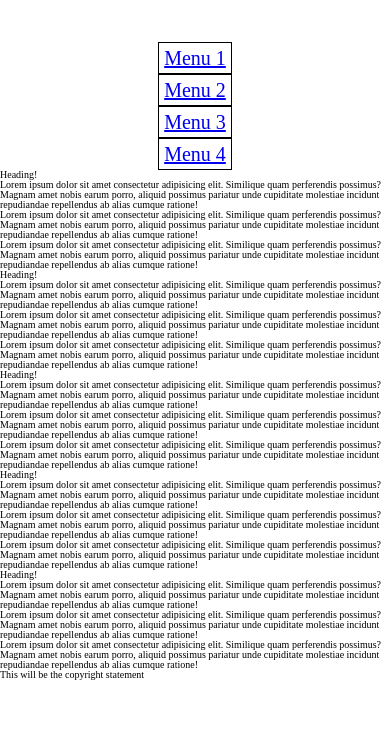
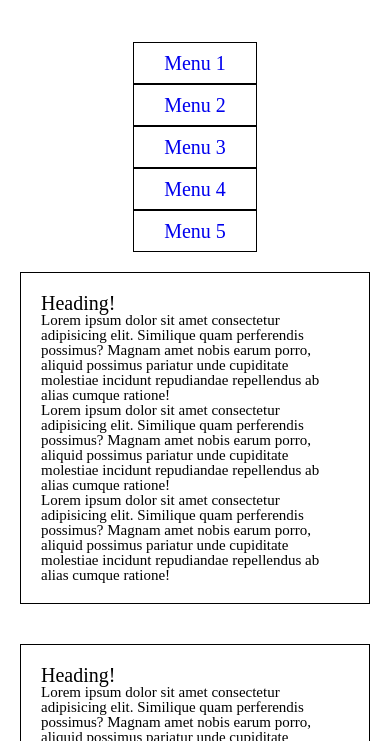
Before and after one commit to internation-rural-school-report/irsr-marketing-page-mj, a plain HTML site: page index.html in a window 390 px wide. Shown: the part 103-844 px from the top of the page. Drawn offline with Linux system fonts and the light colour scheme.

Commit message:
mobile nav and desktop nav styling layout and content boxes

```diff
--- a/index.html
+++ b/index.html
@@ -29,9 +29,11 @@
         <li><a href=#>Menu 2</a></li>
         <li><a href=#>Menu 3</a></li>
         <li><a href=#>Menu 4</a></li>
+        <li><a href=#>Menu 5</a></li>
     </ul>
 </nav>
 
+<div class="content-container">
 <section class="content-section">
 <h2>Heading!</h2>
 <p>Lorem ipsum dolor sit amet consectetur adipisicing elit. Similique quam perferendis possimus? Magnam amet nobis earum porro, aliquid possimus pariatur unde cupiditate molestiae incidunt repudiandae repellendus ab alias cumque ratione!</p>
@@ -76,6 +78,7 @@
 
     <p>Lorem ipsum dolor sit amet consectetur adipisicing elit. Similique quam perferendis possimus? Magnam amet nobis earum porro, aliquid possimus pariatur unde cupiditate molestiae incidunt repudiandae repellendus ab alias cumque ratione!</p>
 </section>
+</div>
 <footer>
     <p id="footer">This will be the copyright statement</p>
 </footer>
--- a/less/footer.less
+++ b/less/footer.less
@@ -0,0 +1,3 @@
+footer {
+    text-align: center;
+}
--- a/less/header.less
+++ b/less/header.less
@@ -37,10 +37,11 @@ justify-content: center;
         flex-direction: column;
         li {
             font-size: 1rem;
-            padding: .5rem;
+            padding: 1rem 3rem;
             border: 1px solid black;
             a {
-                font-size: 2em;
+                font-size: 2rem;
+                text-decoration: none;
             }
         }
     }
@@ -48,7 +49,7 @@ justify-content: center;
 
 //Desktop Styles
 
-@media screen and @desktop {
+@media @desktop {
     header {
         #header {
             .header-content {
@@ -70,7 +71,7 @@ justify-content: center;
             li {
                 padding: 2rem;
                 a {
-
+                    font-size: 2rem;
                 }
             }
         }
--- a/less/homepage.less
+++ /dev/null
@@ -1,4 +0,0 @@
-.page-container {
-    width: 100%;
-
-}
--- a/less/index.less
+++ b/less/index.less
@@ -4,4 +4,29 @@
 @import "mixins.less";
 @import "header.less";
 @import "footer.less";
-@import "homepage.less";
+
+
+.page-container {
+    width: 100%;
+}
+.content-container {
+    display: flex;
+    flex-direction: column;
+    .content-section {
+        border: 1px solid black;
+        padding: 2rem;
+        margin: 2rem;
+        h2 {
+            font-size: 2rem;
+        }
+        p {
+            font-size: 1.5rem;
+        }
+    }
+}
+
+@media @desktop {
+    .content-container {
+        flex-direction: row;
+    }
+}
```
Also changed, not shown: css/index.css.
